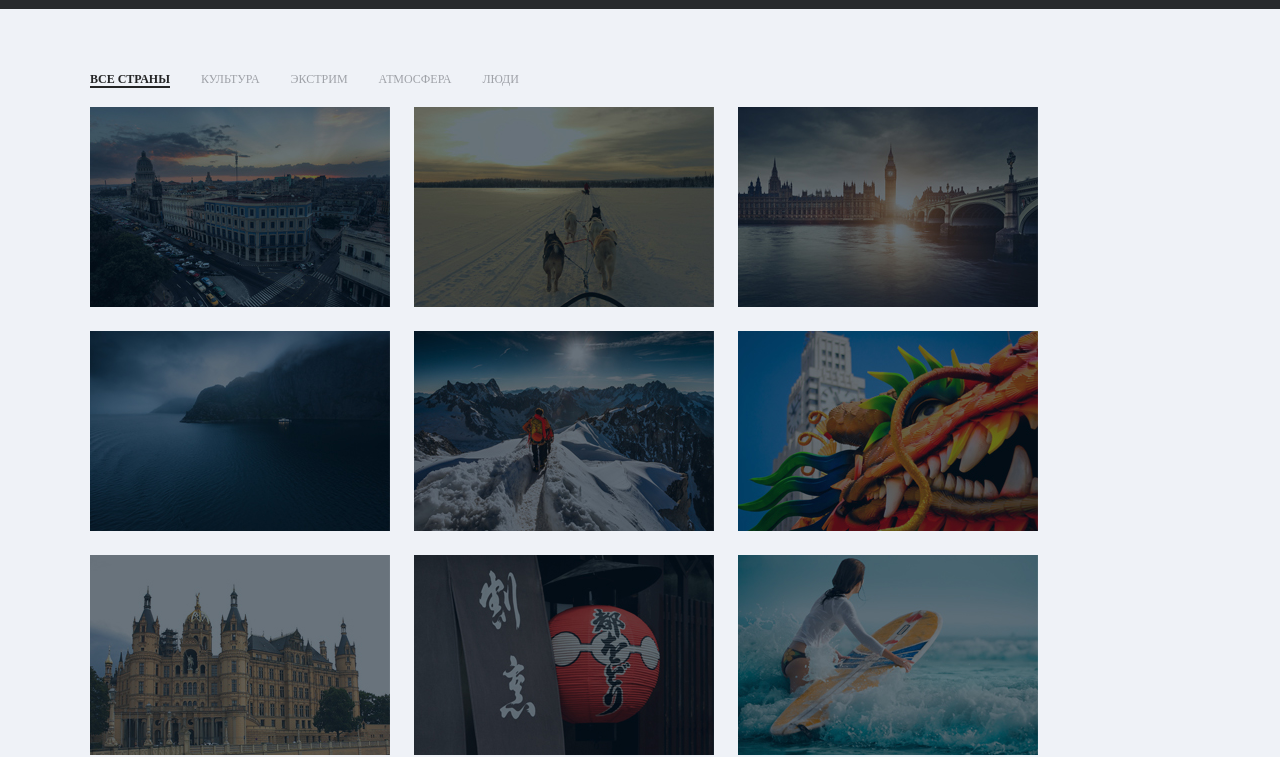
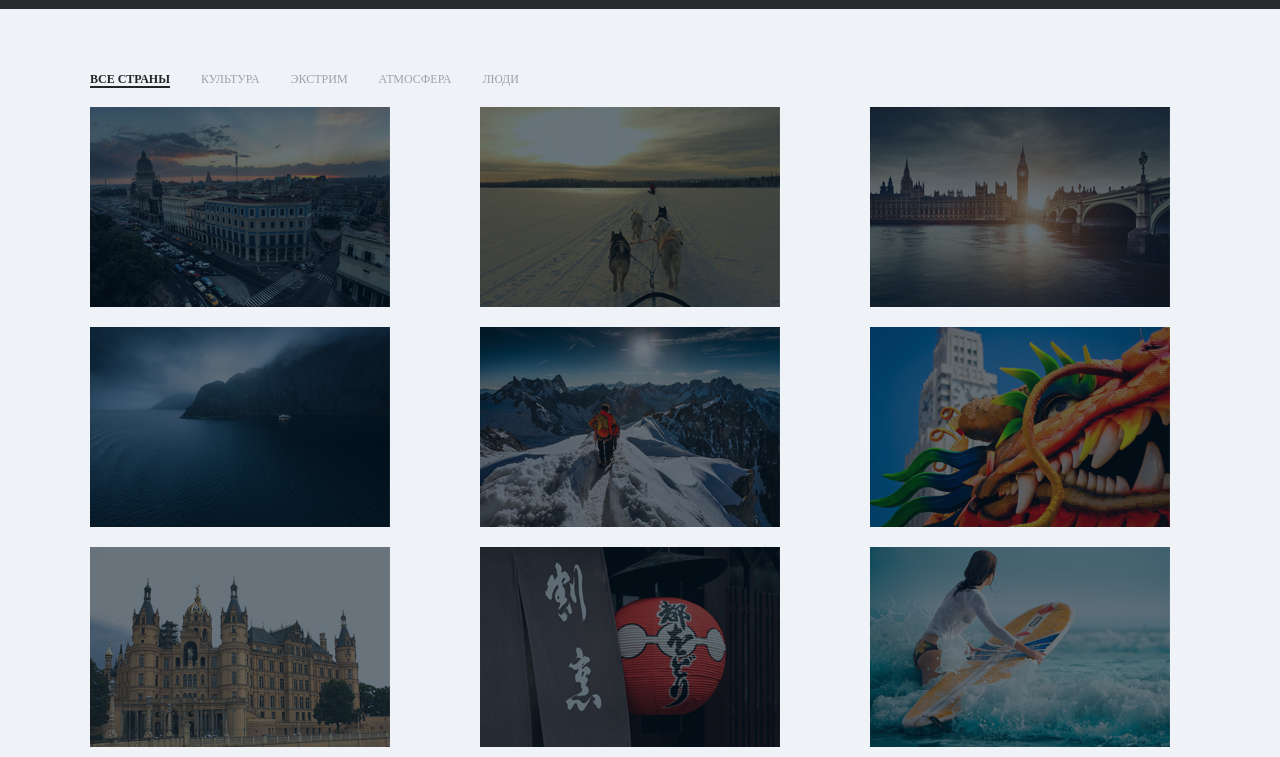
Before and after one commit to faktoreal/Grey, a plain HTML site: page index.html in a window 1280 px wide. Shown: the part 71-828 px from the top of the page. Drawn offline with Linux system fonts and the light colour scheme.

Commit message:
MAN: Flexbox

```diff
--- a/css/styles.css
+++ b/css/styles.css
@@ -118,6 +118,13 @@ body {
 #content #pics_area {
 	/*margin: -20px;*/
 
+
+	display: flex;
+	flex-flow: row wrap;
+	justify-content: space-between;
+
+
+	/*flex-wrap: wrap-reverse;*/
 	/*outline: 1px solid red;*/
 }
 
@@ -126,7 +133,9 @@ body {
 	height: 200px;
 	margin: 20px 20px 0 0;
 
-	display: inline-block;
+	/*margin: auto;*/
+
+	/*display: inline-block;*/
 
 	/*float: right;*/
 
```
